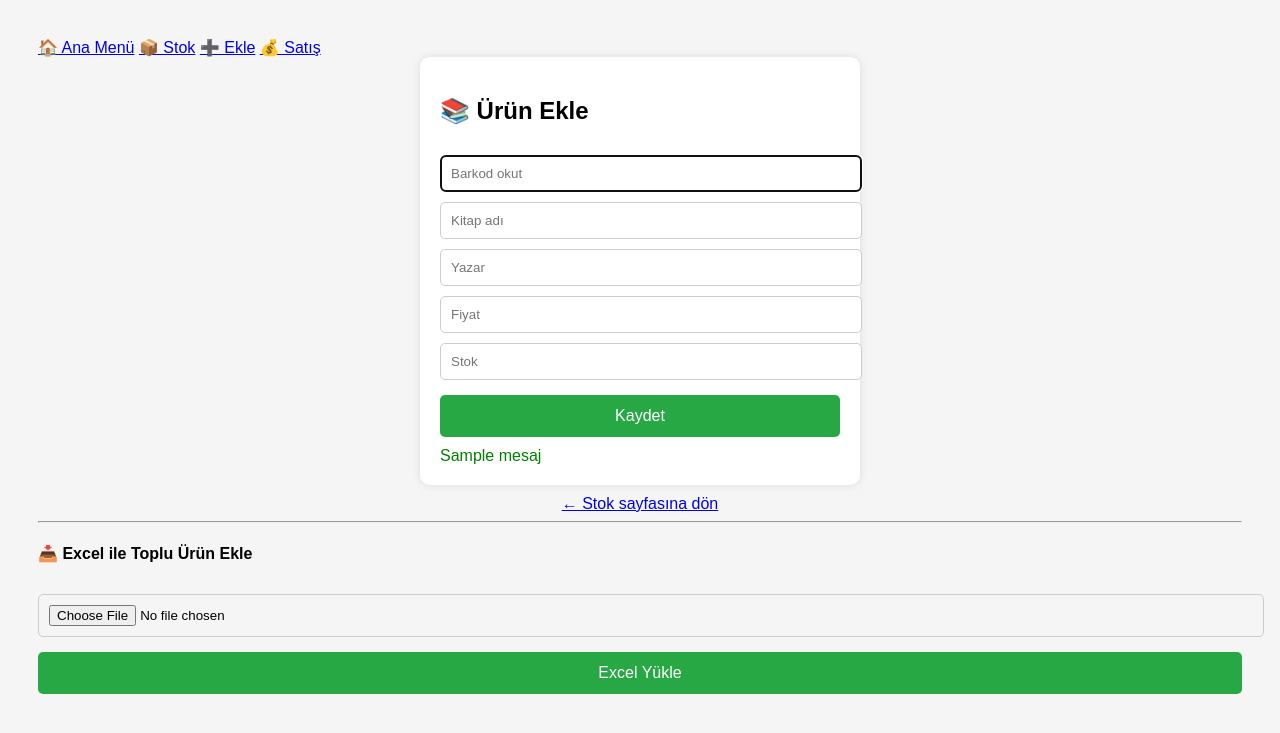
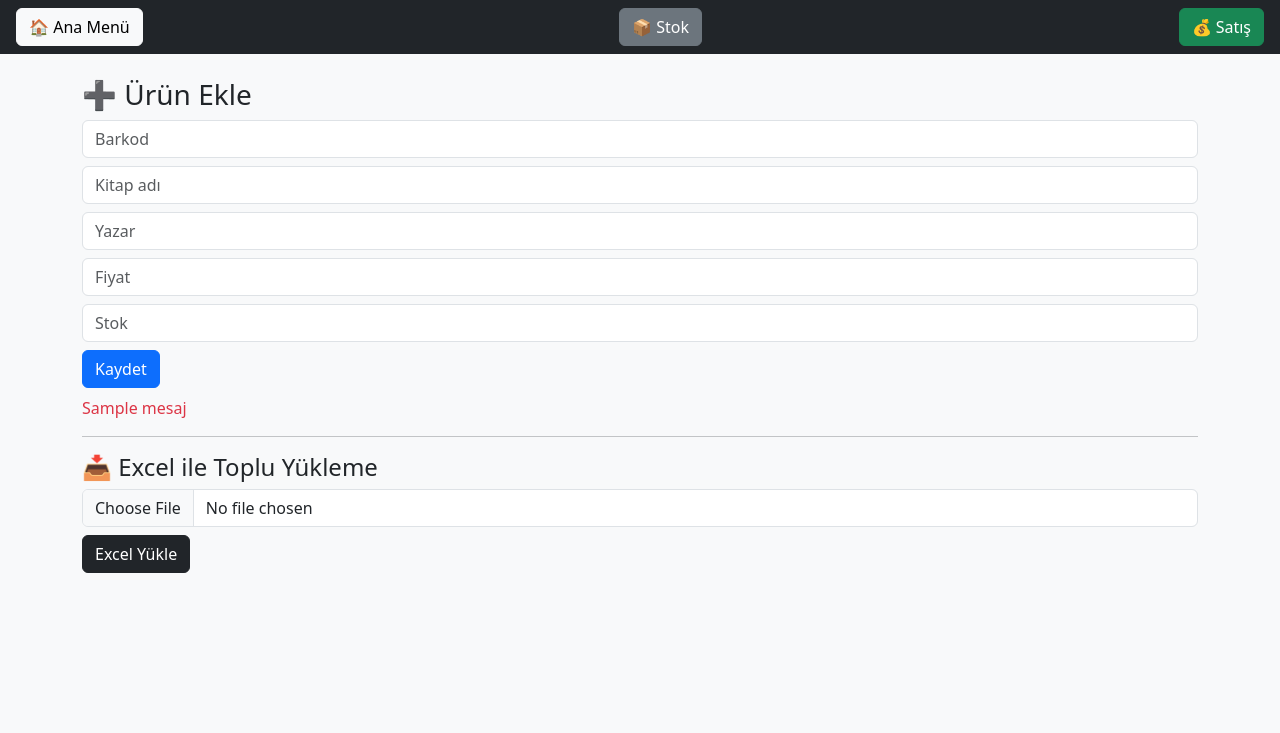
Before and after one commit to hasankucukali/kitap_sistem, a Python web app: template templates/ekle.html in a window 1280 px wide. Shown: the top 733 px of the page. Run offline with Jinja, Linux system fonts and the light colour scheme; the template is opened without the code that fills it: most values are stand-ins (such as "Sample title", 1, 10 or a date in 2020).

Commit message:
ekle.html

```diff
--- a/templates/ekle.html
+++ b/templates/ekle.html
@@ -1,90 +1,46 @@
 <!DOCTYPE html>
 <html lang="tr">
 <head>
-    <meta charset="UTF-8">
-    <title>Ürün Ekle</title>
-    <style>
-        body {
-            font-family: Arial;
-            background: #f5f5f5;
-            padding: 30px;
-        }
-        .box {
-            background: white;
-            padding: 20px;
-            border-radius: 10px;
-            width: 400px;
-            margin: auto;
-            box-shadow: 0 0 10px rgba(0,0,0,0.1);
-        }
-        input {
-            width: 100%;
-            padding: 10px;
-            margin-top: 10px;
-            border-radius: 5px;
-            border: 1px solid #ccc;
-        }
-        button {
-            margin-top: 15px;
-            width: 100%;
-            padding: 12px;
-            background: #28a745;
-            color: white;
-            border: none;
-            border-radius: 5px;
-            font-size: 16px;
-        }
-        .msg {
-            margin-top: 10px;
-            color: green;
-        }
-    </style>
+<meta charset="UTF-8">
+<title>Ürün Ekle</title>
+
+<link href="https://cdn.jsdelivr.net/npm/bootstrap@5.3.0/dist/css/bootstrap.min.css" rel="stylesheet">
+
 </head>
-<body>
-    <nav class="navbar navbar-dark bg-dark px-3">
+<body class="bg-light">
+
+<nav class="navbar navbar-dark bg-dark px-3">
     <a href="/" class="btn btn-light">🏠 Ana Menü</a>
     <a href="/stok" class="btn btn-secondary">📦 Stok</a>
-    <a href="/ekle" class="btn btn-primary">➕ Ekle</a>
     <a href="/satis" class="btn btn-success">💰 Satış</a>
 </nav>
 
-<div class="box">
-    <h2>📚 Ürün Ekle</h2>
+<div class="container mt-4">
 
-    <form method="POST" id="form">
-        <input type="text" name="barkod" id="barkod" placeholder="Barkod okut" autofocus>
-        <input type="text" name="ad" placeholder="Kitap adı">
-        <input type="text" name="yazar" placeholder="Yazar">
-        <input type="number" step="0.01" name="fiyat" placeholder="Fiyat">
-        <input type="number" name="stok" placeholder="Stok">
+<h3>➕ Ürün Ekle</h3>
 
-        <button type="submit">Kaydet</button>
-    </form>
+<form method="post">
+    <input name="barkod" class="form-control mb-2" placeholder="Barkod">
+    <input name="ad" class="form-control mb-2" placeholder="Kitap adı">
+    <input name="yazar" class="form-control mb-2" placeholder="Yazar">
+    <input name="fiyat" class="form-control mb-2" placeholder="Fiyat">
+    <input name="stok" class="form-control mb-2" placeholder="Stok">
 
-    {% if mesaj %}
-        <div class="msg">{{ mesaj }}</div>
-    {% endif %}
+    <button class="btn btn-primary">Kaydet</button>
+</form>
+
+<p class="text-danger mt-2">{{mesaj}}</p>
+
+<hr>
+
+<h4>📥 Excel ile Toplu Yükleme</h4>
+
+<form action="/excel_yukle" method="post" enctype="multipart/form-data">
+    <input type="file" name="file" class="form-control">
+    <button class="btn btn-dark mt-2">Excel Yükle</button>
+</form>
+
 </div>
 
-
-<script>
-// 🔥 ENTER TUŞUNU ENGELLE (BARKOD OKUTUNCA FORM GİTMESİN)
-document.getElementById("barkod").addEventListener("keydown", function(e) {
-    if (e.key === "Enter") {
-        e.preventDefault();
-    }
-});
-</script>
-<a href="/stok" style="display:block;margin-top:10px;text-align:center;">
-    ← Stok sayfasına dön
-</a>
 </body>
 </html>
-<hr>
-
-<h4>📥 Excel ile Toplu Ürün Ekle</h4>
-
-<form action="/excel_yukle" method="post" enctype="multipart/form-data">
-    <input type="file" name="file" class="form-control" required>
-    <button class="btn btn-dark mt-2">Excel Yükle</button>
-</form>
```
